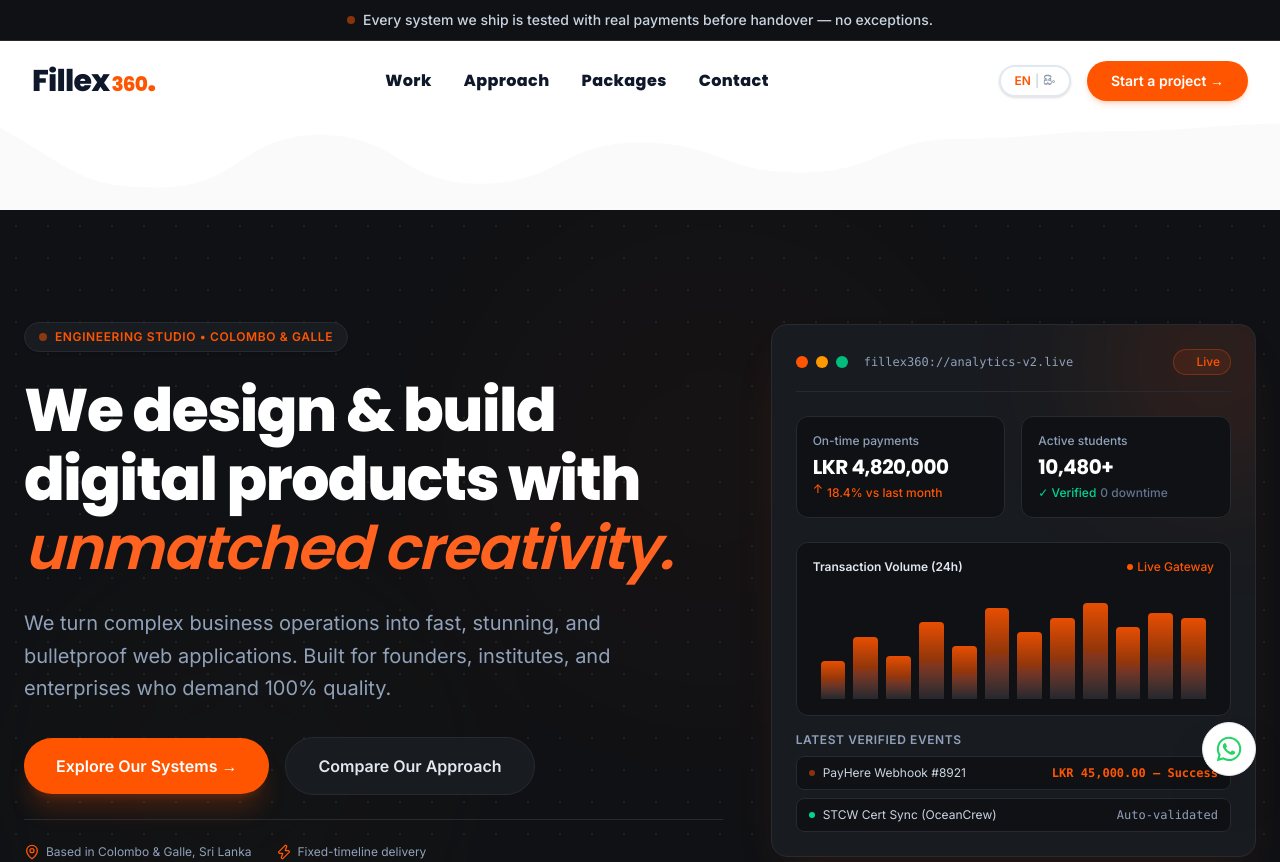
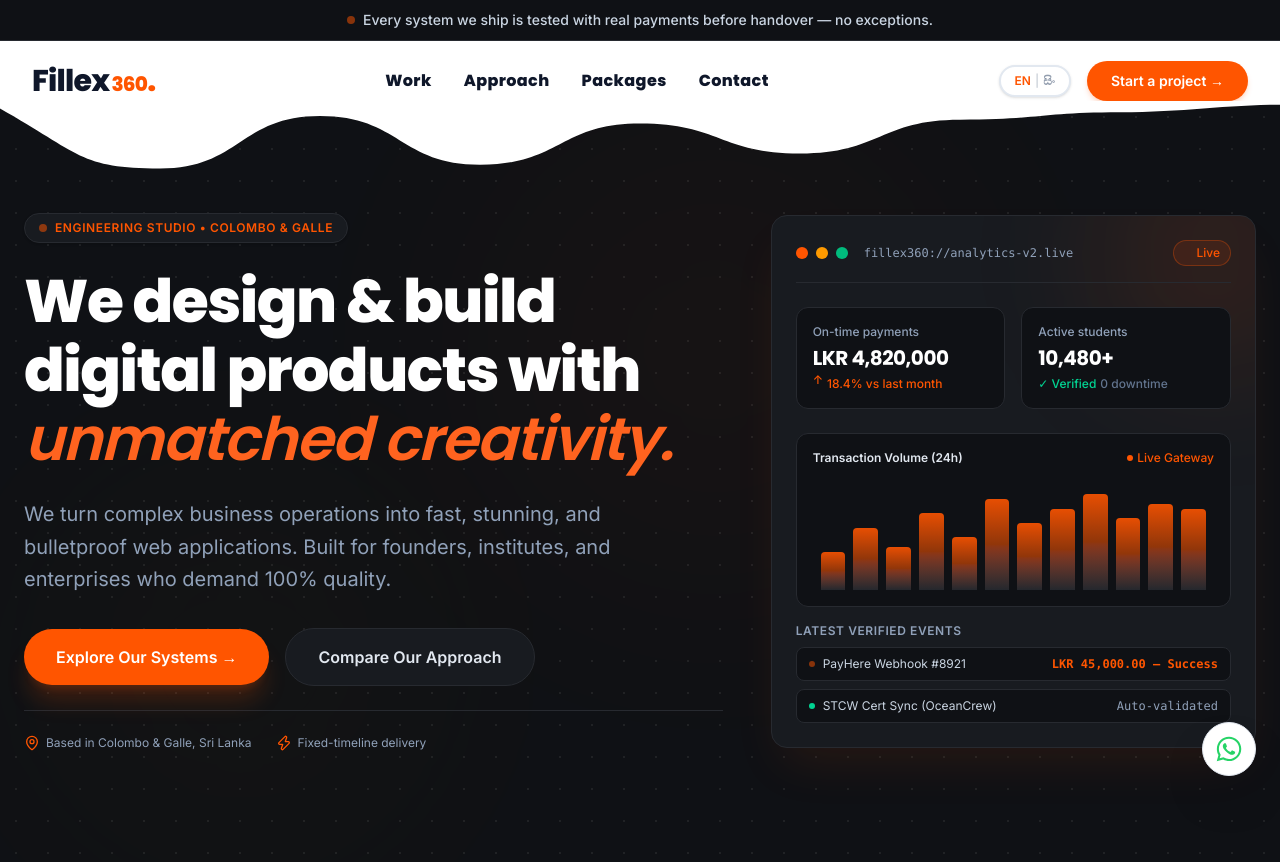
Before and after one commit to Thanuja47/fillex360-website, a Next.js app: page / in a window 1280 px wide. Shown: the top 862 px of the page. Built offline with nearby package versions, Linux system fonts and the light colour scheme.

Commit message:
Fix blank gap under navbar: position wave SVG absolutely (translate-y-full) so it overhangs hero with zero layout height

```diff
--- a/components/Header.tsx
+++ b/components/Header.tsx
@@ -30,7 +30,7 @@ export default function Header() {
       {/* Flat White Bar */}
       <div
         className={`bg-white flex items-center justify-between px-6 md:px-8 transition-all duration-200 ease-out ${
-          scrolled ? "py-2.5" : "py-4 md:py-5"
+          scrolled ? "pb-2.5 pt-2.5" : "pb-0 pt-4 md:pt-5"
         }`}
       >
         <div className="max-w-7xl mx-auto w-full flex items-center justify-between">
@@ -105,11 +105,14 @@ export default function Header() {
         </div>
       </div>
 
-      {/* SVG Wavy Bottom Edge — asymmetric, deep left/center dips, flattens to the right */}
+      {/* SVG Wavy Bottom Edge — absolutely positioned so it overhangs below without consuming layout height */}
+      <div
+        className={`absolute left-0 right-0 bottom-0 pointer-events-none translate-y-full transition-all duration-200 ease-out`}
+      >
         <svg
           viewBox="0 0 1440 120"
           preserveAspectRatio="none"
-        className={`block w-full -mt-px transition-all duration-200 ease-out ${
+          className={`block w-full transition-all duration-200 ease-out ${
             scrolled ? "h-[50px]" : "h-[90px]"
           }`}
         >
@@ -118,6 +121,7 @@ export default function Header() {
             fill="white"
           />
         </svg>
+      </div>
 
       {/* Mobile Drawer */}
       <AnimatePresence>
```
Lines whose indentation alone changed are shown as unchanged.
